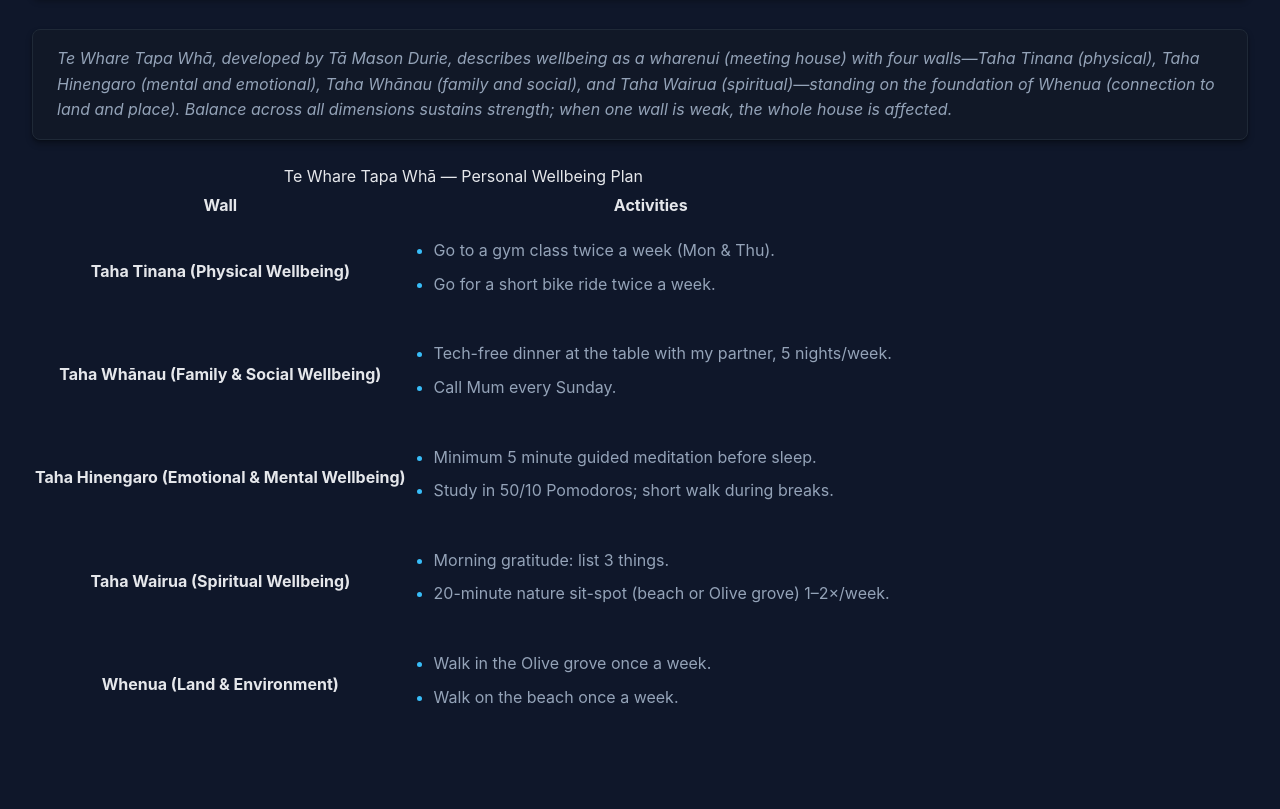
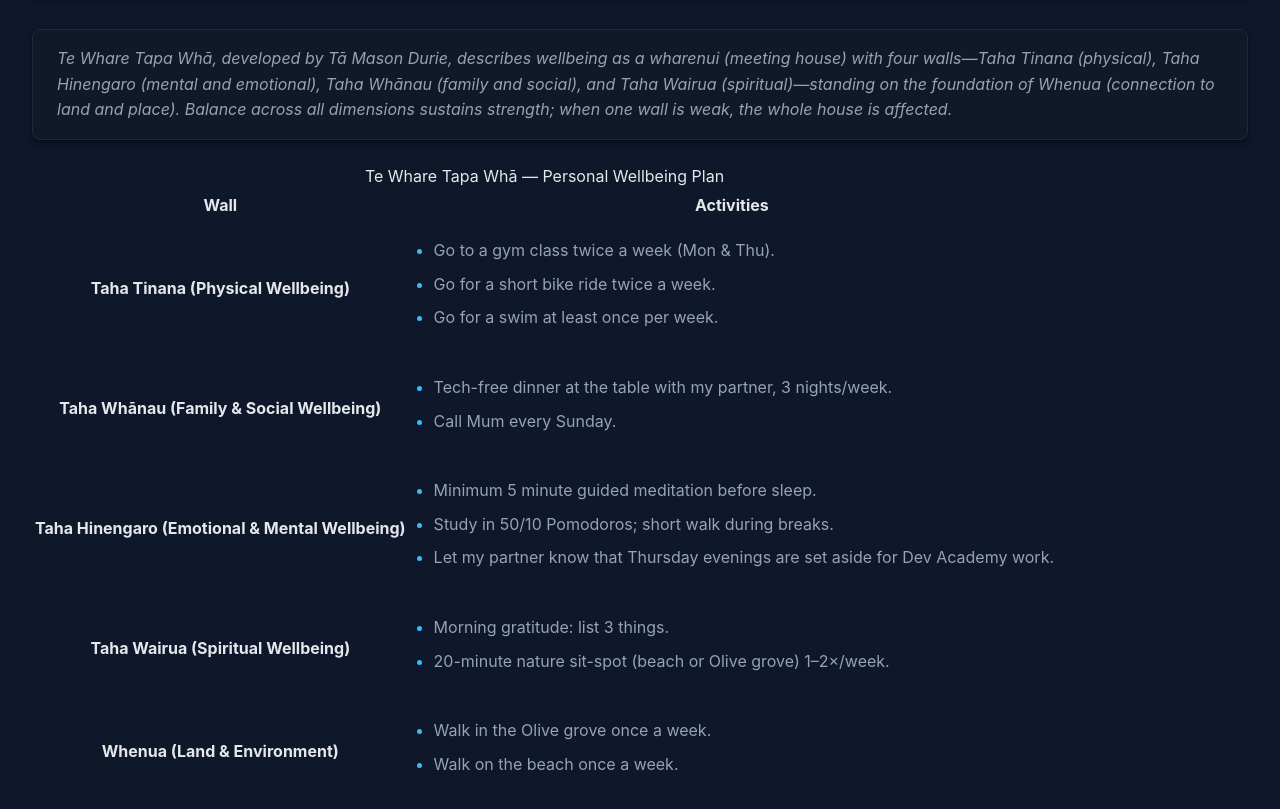
Before and after one commit to petermarkdavid/petermarkdavid.github.io, a plain HTML site: page blog/te-whare-tapa-wha.html in a window 1280 px wide. Shown: the part 271-1080 px from the top of the page. Before the commit the page ends 1040 px from the top, so only its background shows below. Drawn offline with Linux system fonts and the light colour scheme.

Commit message:
Wellbeing plan updates

```diff
--- a/blog/te-whare-tapa-wha.html
+++ b/blog/te-whare-tapa-wha.html
@@ -2,7 +2,7 @@
 <html lang="en">
   <head>
     <meta charset="UTF-8" />
-    <title>Stories and Legends</title>
+    <title>Te Whare Tapa Whā — Personal Wellbeing Plan</title>
     <meta name="viewport" content="width=device-width, initial-scale=1" />
     <meta
       name="description"
@@ -48,6 +48,7 @@
             <ul>
               <li>Go to a gym class twice a week (Mon &amp; Thu).</li>
               <li>Go for a short bike ride twice a week.</li>
+              <li>Go for a swim at least once per week.</li>
             </ul>
           </td>
         </tr>
@@ -56,7 +57,7 @@
           <td>
             <ul>
               <li>
-                Tech-free dinner at the table with my partner, 5 nights/week.
+                Tech-free dinner at the table with my partner, 3 nights/week.
               </li>
               <li>Call Mum every Sunday.</li>
             </ul>
@@ -68,6 +69,10 @@
             <ul>
               <li>Minimum 5 minute guided meditation before sleep.</li>
               <li>Study in 50/10 Pomodoros; short walk during breaks.</li>
+              <li>
+                Let my partner know that Thursday evenings are set aside for Dev
+                Academy work.
+              </li>
             </ul>
           </td>
         </tr>
```
